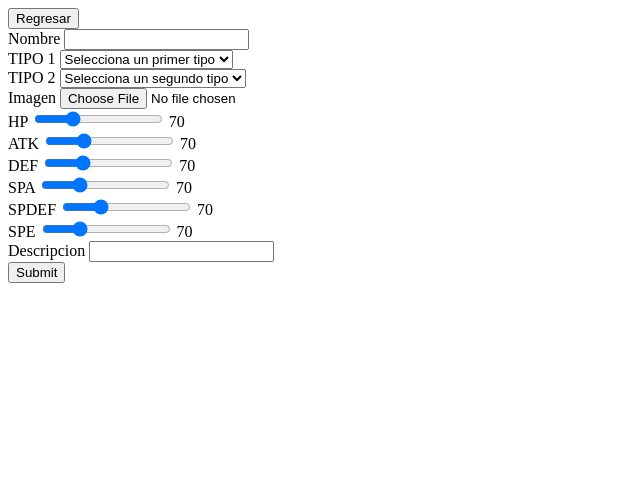
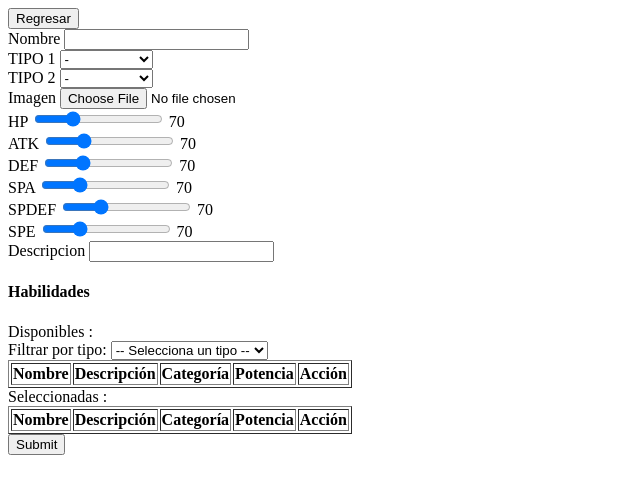
Before and after one commit to LatiosLaw/Creatura_PHP, a PHP site: page /paginas/ej_alta_creatura.php in a window 1280 px wide. Shown: the top 494 px of the page, without its empty margins (0-640 px from the left). Run offline with PHP 8.4, Linux system fonts and the light colour scheme; the visitor is signed in with stand-in values (Sample User, id 1); data comes from the database, SQL or seed files in the repository; lists and menus that the app fills with data are empty.

Commit message:
Formulario de Creatura 95% completado
Falta procesar los datos

```diff
--- a/paginas/ej_alta_creatura.php
+++ b/paginas/ej_alta_creatura.php
@@ -8,16 +8,19 @@ require_once("../clases/tipo.php");
 $controladorTipo = new Tipo();
 
 $lista_tipos = $controladorTipo->listar_tipos($conexion);
+$lista_tipos_habilidad = $controladorTipo->listar_tipos($conexion);
 
 ?>
 
 <!DOCTYPE html>
 <html lang="en">
+
 <head>
     <meta charset="UTF-8">
     <meta name="viewport" content="width=device-width, initial-scale=1.0">
     <title>EJEMPLO - ALTA CREATURA</title>
 </head>
+
 <body>
 
     <a href="../index.php"><button>Regresar</button></a>
@@ -30,24 +33,11 @@ $lista_tipos = $controladorTipo->listar_tipos($conexion);
             <form id="formAltaCreatura" action="../procesamiento/manejar_altaCreatura.php" method="POST">
                 Nombre <input name="nombre" type="text"><br>
                 TIPO 1
-    <select name="tipo1" id="tipo1" onchange="actualizarTipo2()">
-        <option value="">Selecciona un primer tipo</option>
-        <?php foreach ($lista_tipos as $tipo): ?>
-            <option value="<?= $tipo['id_tipo'] ?>" style="color: #<?= htmlspecialchars($tipo['color']) ?>;">
-                <?= htmlspecialchars($tipo['nombre_tipo']) ?>
-            </option>
-        <?php endforeach; ?>
-    </select><br>
+                <select name="tipo1" id="tipo1" onchange="reconstruirSelects('tipo1')"></select><br>
+
 
                 TIPO 2
-    <select name="tipo2" id="tipo2" onchange="actualizarTipo1()">
-        <option value="">Selecciona un segundo tipo</option>
-        <?php foreach ($lista_tipos as $tipo): ?>
-            <option value="<?= $tipo['id_tipo'] ?>" style="color: #<?= htmlspecialchars($tipo['color']) ?>;">
-                <?= htmlspecialchars($tipo['nombre_tipo']) ?>
-            </option>
-        <?php endforeach; ?>
-    </select><br>
+                <select name="tipo2" id="tipo2" onchange="reconstruirSelects('tipo2')"></select><br>
 
 
                 Imagen <input name="imagen" type="file" accept="image/png, image/jpeg"><br>
@@ -77,7 +67,51 @@ SPE
                 <span id="spe_val">70</span><br>
 
 
-                Descripcion <input name="descripcion" type="text"><br>
+                Descripcion <input name="descripcion" type="text">
+
+                <?php
+                $lista_tipos_habilidad = $controladorTipo->listar_tipos($conexion);
+                ?>
+
+                <h4>Habilidades</h4>
+                Disponibles : <br>
+                <label for="filtroTipoHabilidad">Filtrar por tipo:</label>
+                <select id="filtroTipoHabilidad" onchange="retornarHabilidades(this.value)">
+                    <option value="">-- Selecciona un tipo --</option>
+                    <?php foreach ($lista_tipos_habilidad as $tipo): ?>
+                        <option value="<?= $tipo['id_tipo'] ?>" style="color: #<?= htmlspecialchars($tipo['color']) ?>;">
+                            <?= htmlspecialchars($tipo['nombre_tipo']) ?></option>
+                    <?php endforeach; ?>
+                </select><br>
+
+                <table id="tablaHabilidades" border="1">
+                    <thead>
+                        <tr>
+                            <th>Nombre</th>
+                            <th>Descripción</th>
+                            <th>Categoría</th>
+                            <th>Potencia</th>
+                            <th>Acción</th>
+                        </tr>
+                    </thead>
+                    <tbody></tbody>
+                </table>
+                Seleccionadas : <br>
+                <table id="tablaSeleccionadas" border="1">
+                    <thead>
+                        <tr>
+                            <th>Nombre</th>
+                            <th>Descripción</th>
+                            <th>Categoría</th>
+                            <th>Potencia</th>
+                            <th>Acción</th>
+                        </tr>
+                    </thead>
+                    <tbody></tbody>
+                </table>
+
+                <input type="hidden" name="habilidades_json" id="habilidades_json">
+
                 <input type="submit">
             </form>
         </div>
@@ -88,29 +122,130 @@ SPE
     ?>
 
     <script>
+        const tipos = <?= json_encode($lista_tipos) ?>;
+
         function actualizarValor(slider, spanId) {
             document.getElementById(spanId).textContent = slider.value;
         }
 
-function actualizarTipo1() {
-    const tipo2 = document.getElementById("tipo2").value;
-    const tipo1Select = document.getElementById("tipo1");
+        function obtenerColorTipo(id_tipo) {
+            const tipo = tipos.find(t => t.id_tipo == id_tipo);
+            return tipo ? `#${tipo.color}` : '#000000'; // negro si no se encuentra
+        }
 
-    for (let option of tipo1Select.options) {
-        option.disabled = (option.value === tipo2 && tipo2 !== "");
+        const habilidadesSeleccionadas = [];
+
+        function retornarHabilidades(id_tipo) {
+            if (!id_tipo) return;
+
+            fetch(`../procesamiento/obtener_habilidades_tipo.php?id_tipo=${id_tipo}`)
+                .then(res => res.json())
+                .then(habilidades => {
+                    const tbody = document.querySelector("#tablaHabilidades tbody");
+                    tbody.innerHTML = "";
+
+                    habilidades.forEach(hab => {
+                        const color = obtenerColorTipo(hab.id_tipo_habilidad);
+                        const tr = document.createElement("tr");
+
+                        tr.innerHTML = `
+        <td style="color: ${color};">${hab.nombre_habilidad}</td>
+        <td>${hab.descripcion}</td>
+        <td>${hab.categoria_habilidad}</td>
+        <td>${hab.potencia}</td>
+        <td><button type="button" onclick="agregarHabilidad(${hab.id_habilidad}, '${hab.nombre_habilidad}', '${hab.descripcion}', '${hab.categoria_habilidad}', ${hab.potencia}, '${color}')">Agregar</button></td>
+    `;
+
+                        tbody.appendChild(tr);
+                    });
+                })
+                .catch(err => console.error("Error al cargar habilidades:", err));
+        }
+
+        function agregarHabilidad(id, nombre, descripcion, categoria, potencia, color) {
+            if (habilidadesSeleccionadas.find(h => h.id === id)) {
+                alert("Ya seleccionaste esta habilidad.");
+                return;
+            }
+
+            habilidadesSeleccionadas.push({
+                id,
+                nombre,
+                descripcion,
+                categoria,
+                potencia,
+                color
+            });
+            actualizarTablaSeleccionadas();
+        }
+
+        function eliminarHabilidad(id) {
+            const index = habilidadesSeleccionadas.findIndex(h => h.id === id);
+            if (index !== -1) {
+                habilidadesSeleccionadas.splice(index, 1);
+                actualizarTablaSeleccionadas();
             }
         }
 
-function actualizarTipo2() {
-    const tipo1 = document.getElementById("tipo1").value;
-    const tipo2Select = document.getElementById("tipo2");
+        function actualizarTablaSeleccionadas() {
+            const tbody = document.querySelector("#tablaSeleccionadas tbody");
+            tbody.innerHTML = "";
 
-    for (let option of tipo2Select.options) {
-        option.disabled = (option.value === tipo1 && tipo1 !== "");
+            habilidadesSeleccionadas.forEach(hab => {
+                const tr = document.createElement("tr");
+                tr.innerHTML = `
+            <td style="color: ${hab.color};">${hab.nombre}</td>
+            <td>${hab.descripcion}</td>
+            <td>${hab.categoria}</td>
+            <td>${hab.potencia}</td>
+            <td><button type="button" onclick="eliminarHabilidad(${hab.id})">Quitar</button></td>
+        `;
+                tbody.appendChild(tr);
+            });
+
+            document.getElementById("habilidades_json").value = JSON.stringify(habilidadesSeleccionadas);
+        }
+
+        // Reconstruye completamente un select, excluyendo un valor si se indica
+        function poblarSelect(select, excluir) {
+            const valorActual = select.value;
+            select.innerHTML = '<option value="">-</option>';
+            tipos.forEach(tipo => {
+                if (tipo.id_tipo != excluir) {
+                    const option = document.createElement("option");
+                    option.value = tipo.id_tipo;
+                    option.textContent = tipo.nombre_tipo;
+                    option.style.color = `#${tipo.color}`;
+                    select.appendChild(option);
+                }
+            });
+            // Restaurar el valor si sigue siendo válido
+            if (valorActual && valorActual !== excluir) {
+                select.value = valorActual;
             }
         }
 
+        function reconstruirAmbosSelects() {
+            const tipo1 = document.getElementById("tipo1").value;
+            const tipo2 = document.getElementById("tipo2").value;
+
+            poblarSelect(document.getElementById("tipo1"), tipo2);
+            poblarSelect(document.getElementById("tipo2"), tipo1);
+        }
+
+        document.addEventListener("DOMContentLoaded", () => {
+            reconstruirAmbosSelects();
+
+            // Asignar eventos luego de inicializar
+            document.getElementById("tipo1").addEventListener("change", () => {
+                reconstruirAmbosSelects();
+            });
+            document.getElementById("tipo2").addEventListener("change", () => {
+                reconstruirAmbosSelects();
+            });
+        });
     </script>
 
 </body>
+
 </html>
```
Also changed, not shown: procesamiento/obtener_habilidades_tipo.php (added, +13 -0 lines). Lines whose indentation alone changed are shown as unchanged.
